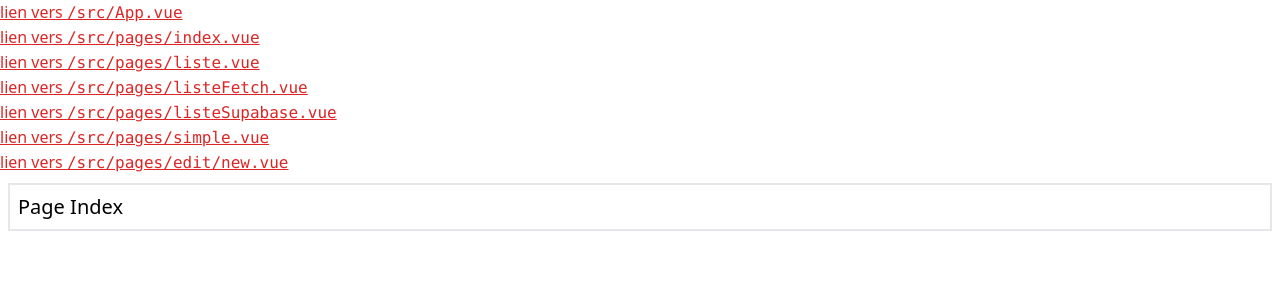
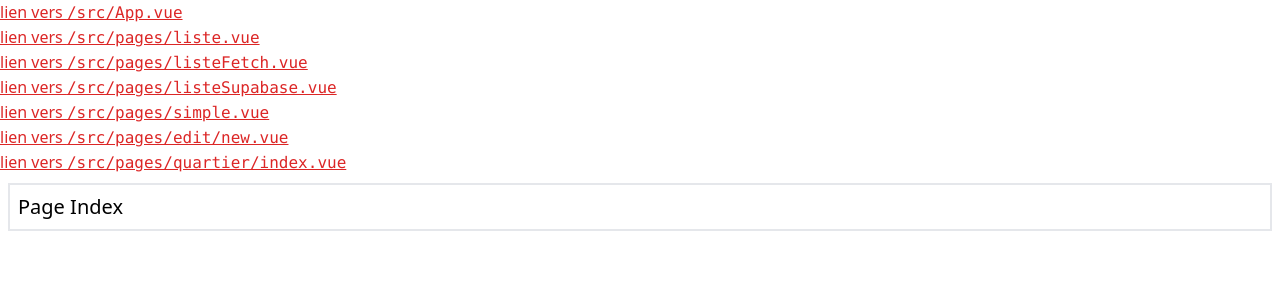
Before and after one commit to MercierMaxime/R312, a Vue app: page /quartier in a window 1280 px wide. Shown: the top 300 px of the page. Built offline with nearby package versions, Linux system fonts and the light colour scheme; what @formkit/vue would draw is missing.

Commit message:
Création pages pour "Quartier"

```diff
--- a/src/App.vue
+++ b/src/App.vue
@@ -5,11 +5,6 @@
           <router-link class="text-red-600 underline" to="/">
           lien vers
           <code class="font-mono">/src/App.vue</code>
-          </router-link>
-              <br>
-          <router-link class="text-red-600 underline" to="/quartier/index">
-          lien vers
-          <code class="font-mono">/src/pages/index.vue</code>
           </router-link>
           <br>
           <router-link class="text-red-600 underline" to="/liste">
@@ -36,6 +31,11 @@
           lien vers
           <code class="font-mono">/src/pages/edit/new.vue</code>
           </router-link>
+          <br>
+          <router-link class="text-red-600 underline" to="/quartier/index">
+          lien vers
+          <code class="font-mono">/src/pages/quartier/index.vue</code>
+          </router-link>
 
            </li>
            </ul>
--- a/src/pages/quartier/index.vue
+++ b/src/pages/quartier/index.vue
@@ -1,5 +1,7 @@
+<script setup lang="ts">
+
+</script>
+
 <template>
-  <section>
     <h1 class="text-xl">Page Index</h1>
-  </section>
 </template>
--- a/src/router/index.js
+++ b/src/router/index.js
@@ -1,9 +1,9 @@
-import IndexView from '../pages/quartier/index.vue'
 import SimpleView from '../pages/simple.vue'
 import ListeView from '../pages/liste.vue'
 import ListeSupabaseView from '../pages/listeSupabase.vue'
 import AppView from '../App.vue'
 import NewView from '../pages/edit/new.vue'
+import IndexView from '../pages/quartier/index.vue'
 
 
 
@@ -11,11 +11,11 @@ const router = createRouter({
     history: createWebHistory(import.meta.env.BASE_URL),
     routes: [
         { path: '/', name: 'AppView', component: AppView },
-        { path: '/quartier/index', name: 'IndexView', component: IndexView },
         { path: '/liste', name: 'ListeView', component: ListeView },
         { path: '/listeSupabase', name: 'ListeSupabaseView', component: ListeSupabaseView },
         { path: '/simple', name: 'SimpleView', component: SimpleView },
-        { path: '/edit/new', name: 'NewView', component: NewView }
+        { path: '/edit/new', name: 'NewView', component: NewView },
+        { path: '/quartier/index', name: 'IndexView', component: IndexView },
     ]
 })
 
```
Also changed, not shown: src/components/FormulaireQuartier.vue (added), src/pages/quartier/[id].vue (added), src/pages/quartier/new.vue (added).
